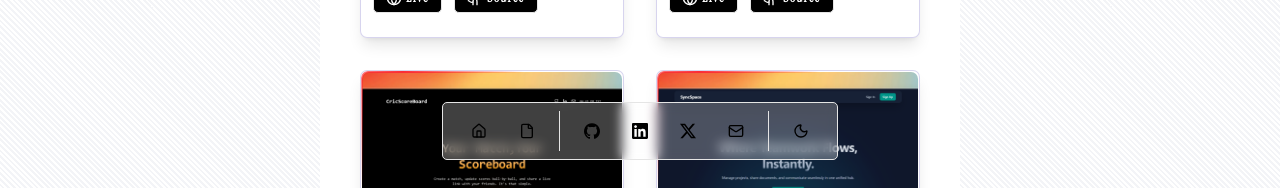
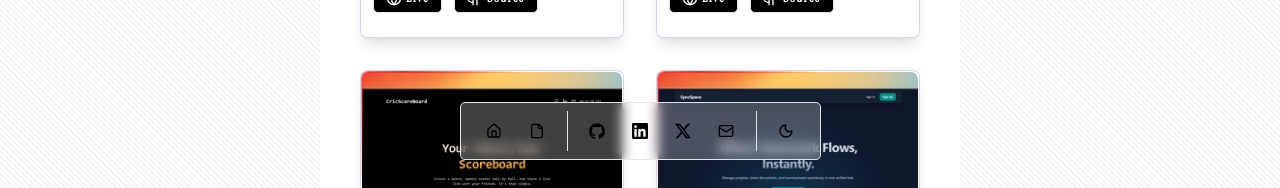
Before and after one commit to prodot-com/probalghoshdev, a Next.js app: page /projects in a window 1280 px wide. Shown: the part 612-800 px from the top of the page. Built offline with nearby package versions, Linux system fonts and the light colour scheme; a web font is replaced by a local one.

Commit message:
fix: adjust default icon size in Dock component for consistency

```diff
--- a/src/components/BottomDock.tsx
+++ b/src/components/BottomDock.tsx
@@ -98,7 +98,8 @@ export function BottomDock() {
     setTheme(isDarkMode ? "light": "dark")
   };
   return (
-    <div className="fixed bottom-4 md:bottom-7 left-1/2 z-50 -translate-x-1/2 w-max max-w-[95vw]">
+    <div className="fixed bottom-4 md:bottom-7 inset-x-0 flex justify-center z-50">
+      <div className="w-max md:max-w-[95vw] max-w-[82vw]">
         <TooltipProvider>
           <Dock direction="middle" className="bg-white/25 dark:bg-neutral-900/40 backdrop-blur-[6px] rounded-[5px] px-2 md:px-4 gap-1 md:gap-2">
             {DATA.navbar.map((item) => (
@@ -194,5 +195,6 @@ export function BottomDock() {
           </Dock>
         </TooltipProvider>
       </div>
+    </div>
   )
 }
--- a/src/components/ui/dock.tsx
+++ b/src/components/ui/dock.tsx
@@ -23,7 +23,7 @@ export interface DockProps extends VariantProps<typeof dockVariants> {
   children: React.ReactNode;
 }
 
-const DEFAULT_SIZE = 40;
+const DEFAULT_SIZE = 35;
 const DEFAULT_MAGNIFICATION = 60;
 const DEFAULT_DISTANCE = 140;
 
```
Lines whose indentation alone changed are shown as unchanged.
